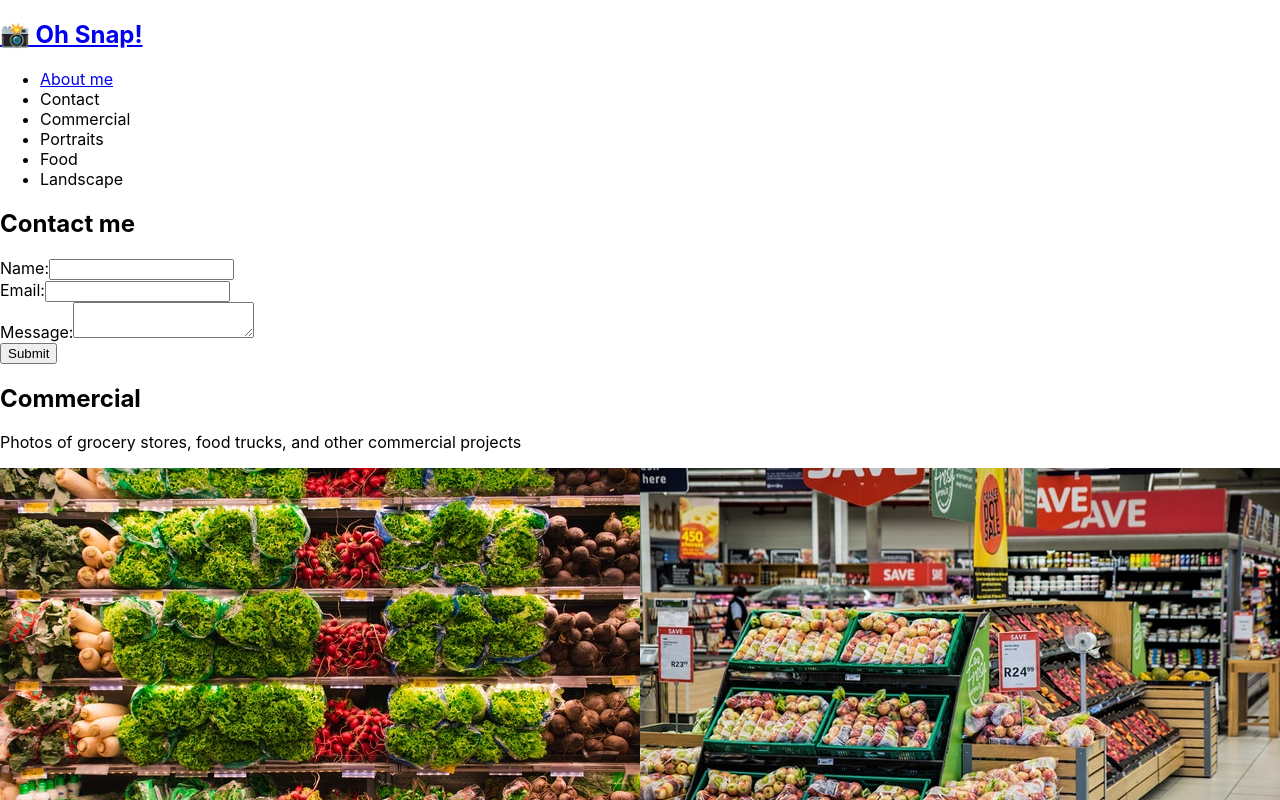
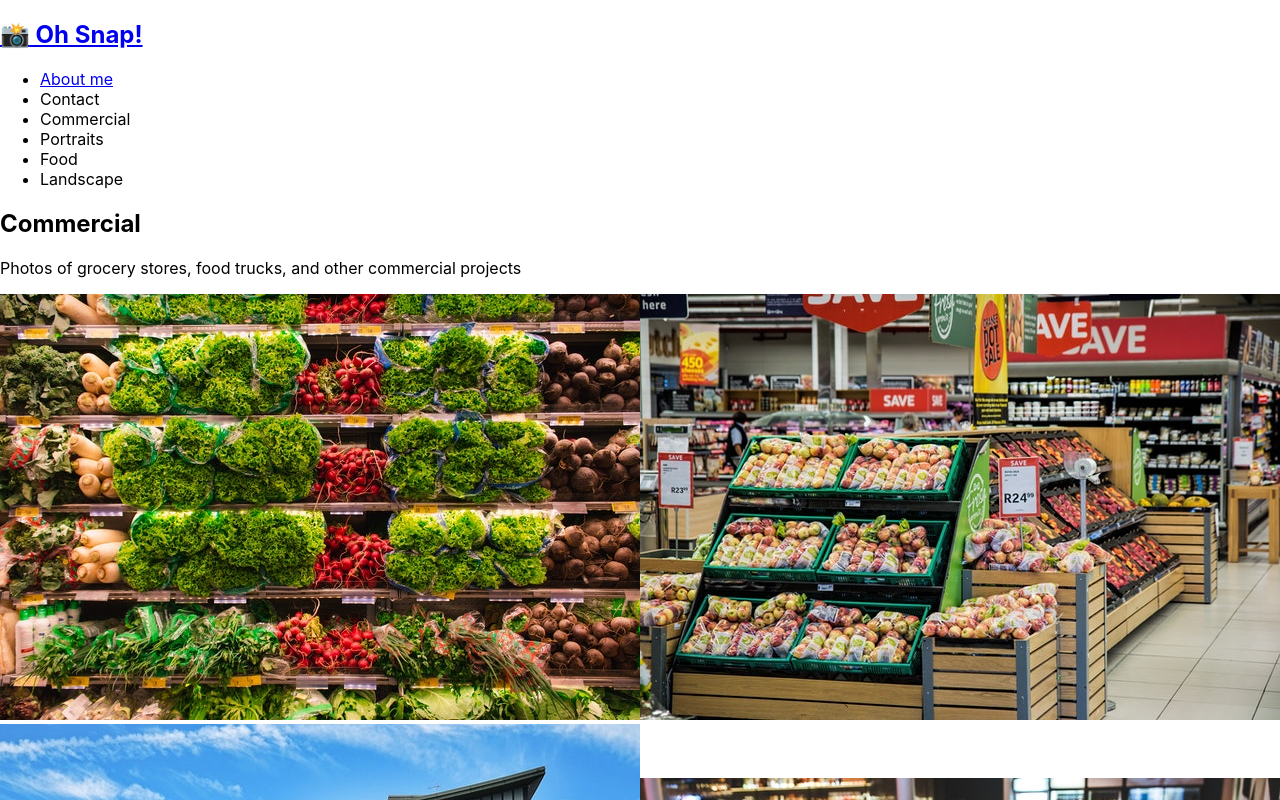
Before and after one commit to Gaia2050/photo-port, a React (Create React App) app: page / in a window 1280 px wide. Shown: the top 800 px of the page. Built offline with nearby package versions, Linux system fonts and the light colour scheme.

Commit message:
added the contact functionality

```diff
--- a/src/App.js
+++ b/src/App.js
@@ -1,5 +1,5 @@
 import About from './components/About';
-import React, {useState} from 'react';
+import React, { useState } from 'react';
 import Nav from "./components/Nav";
 import Gallery from './components/Gallery';
 import ContactForm from './components/Contact';
@@ -15,6 +15,7 @@ function App() {
     { name: 'landscape', description: 'Fields, farmhouses, waterfalls, and the beauty of nature' },
   ]);
   const [currentCategory, setCurrentCategory] = useState(categories[0]);
+  const [contactSelected, setContactSelected] = useState(false);
 
   return (
     <div>
@@ -22,15 +23,19 @@ function App() {
         categories={categories}
         setCurrentCategory={setCurrentCategory}
         currentCategory={currentCategory}
+        contactSelected={contactSelected}
+        setContactSelected={setContactSelected}
       >
-        </Nav>
+      </Nav>
       <main>
-        <ContactForm></ContactForm>
-        <Gallery
-        currentCategory={currentCategory}
-        >
-        </Gallery>
-        <About></About>
+        {!contactSelected ? (
+          <>
+            <Gallery currentCategory={currentCategory}></Gallery>
+            <About></About>
+          </>
+        ) : (
+          <ContactForm></ContactForm>
+        )}
       </main>
     </div>
   );
--- a/src/components/Contact/index.js
+++ b/src/components/Contact/index.js
@@ -1,14 +1,33 @@
-import React, {useState} from 'react';
+import React, { useState } from 'react';
+import { validateEmail } from '../../utils/helpers';
 
 
 function ContactForm() {
     ///JSX
 
-    const [formState, setFormState] = useState({name: '', email:'', message: ''});
-    const {name, email, message} = formState;
+    const [formState, setFormState] = useState({ name: '', email: '', message: '' });
+    const { name, email, message } = formState;
+    const [errorMessage, setErrorMessage] = useState('');
 
     function handleChange(e) {
-        setFormState({...formState, [e.target.name]: e.target.vale})
+
+        if (e.target.name === 'email') {
+            const isValid = validateEmail(e.target.value);
+            if (!isValid) {
+                setErrorMessage('Your email is invalid');
+            } else {
+                if (!e.target.value.length) {
+                    setErrorMessage(`${e.target.name} is required`);
+                } else {
+                    setErrorMessage('');
+                }
+            }
+            console.log('errorMessage', errorMessage);
+        }
+        setFormState({ ...formState, [e.target.name]: e.target.vale })
+        if (!errorMessage) {
+            setFormState({...formState, [e.target.name]: e.target.value});
+        }
     }
 
     function handleSubmit(e) {
@@ -16,22 +35,28 @@ function ContactForm() {
         console.log(formState);
     }
 
+
     return (
         <section>
             <h1>Contact me</h1>
             <form id="contact-form" onSubmit={handleSubmit} >
                 <div>
                     <label htmlFor="name">Name:</label>
-                <input type="text" name="name" defaultValue={name} onChange={handleChange} />
+                    <input type="text" name="name" defaultValue={name} onBlur={handleChange} />
                 </div>
                 <div>
                     <label htmlFor="email">Email:</label>
-                <input type="text" name="email" defaultValue={email} onChange={handleChange} />
+                    <input type="text" name="email" defaultValue={email} onBlur={handleChange} />
                 </div>
                 <div>
                     <label htmlFor="message">Message:</label>
-                <textarea name="message" row="5" defaultValue={message} onChange={handleChange} />
+                    <textarea name="message" row="5" defaultValue={message} onBlur={handleChange} />
                 </div>
+                {errorMessage &&  (
+                    <div>
+                        <p className="error-text"> {errorMessage} </p>
+                    </div>
+                )}
                 <button type="submit">Submit</button>
             </form>
         </section>
--- a/src/components/Nav/index.js
+++ b/src/components/Nav/index.js
@@ -66,6 +66,8 @@ function Nav(props) {
         categories = [],
         setCurrentCategory,
         currentCategory,
+        contactSelected,
+        setContactSelected
     } = props;
 
 
@@ -84,24 +86,25 @@ function Nav(props) {
             <nav>
                 <ul className="flex-row">
                     <li className="mx-2">
-                        <a data-testid="about" href="#about">
+                        <a data-testid="about" href="#about" onClick={() => setContactSelected(false)}>
                             About me
                         </a>
                     </li>
-                    <li className={"mx-2"}>
-                        <span onClick={() => handleClick('Contact')}>
+                    <li className={`mx-2 ${contactSelected && 'navActive'}`}>
+                        <span onClick={() => setContactSelected(true)}>
                             Contact
                         </span>
                     </li>
                     {categories.map((category) => (
                         <li
                             className={`mx-1 ${currentCategory.name === category.name
-                                }`}
+                                && !contactSelected && `navActive`}`}
                             key={category.name}
                         >
                             <span
                                 onClick={() => {
                                     setCurrentCategory(category);
+                                    setContactSelected(false);
                                 }}
                             >
                                 {capitalizeFirstLetter(category.name)}
```
Lines whose indentation alone changed are shown as unchanged.
